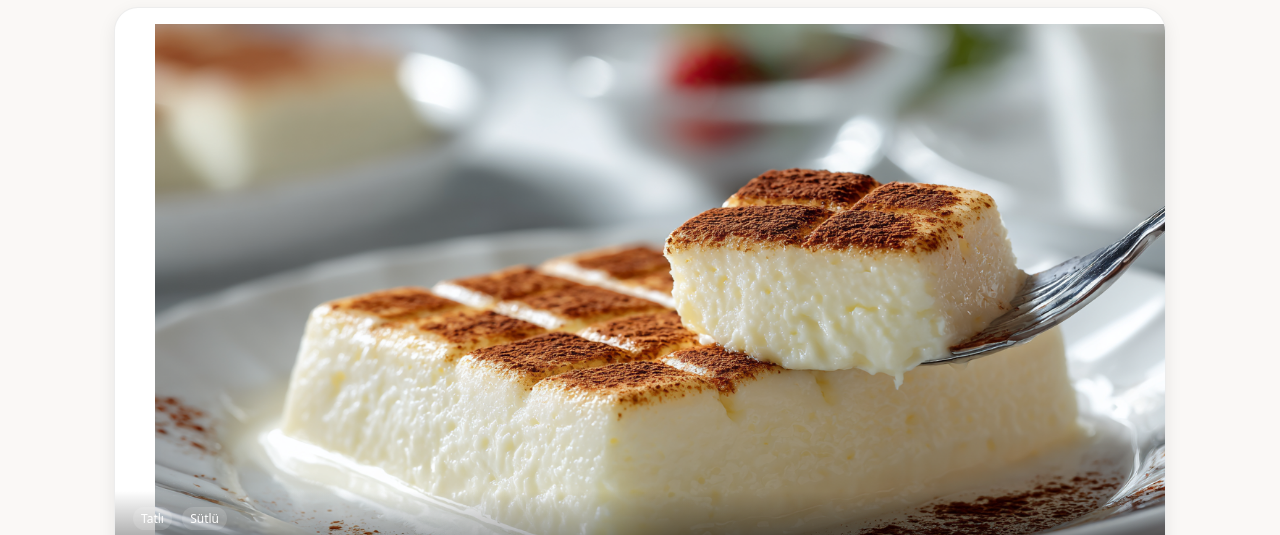
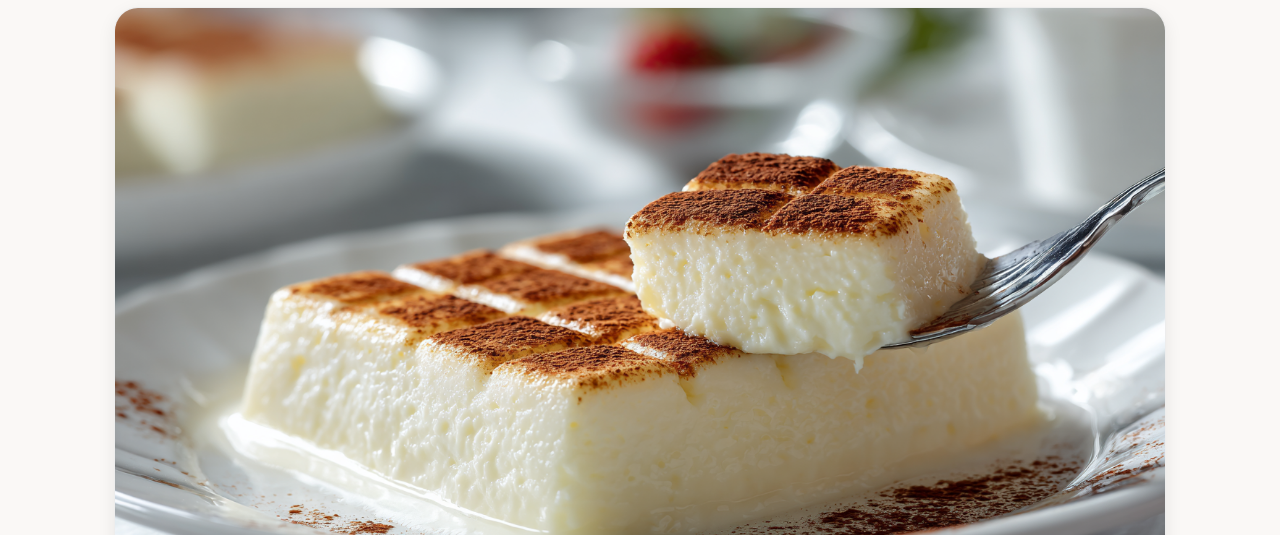
Before and after one commit to kadridgn01/tavuk-gogusu, a plain HTML site: page index.html in a window 1280 px wide. Shown: the part 69-604 px from the top of the page. Drawn offline with Linux system fonts and the light colour scheme.

Commit message:
Update index.html

```diff
--- a/index.html
+++ b/index.html
@@ -33,13 +33,14 @@
     .site-header{grid-template-columns:1fr auto}
   }
 
-  /* HERO – full-bleed görsel, kart içinde tam oturur */
-  .hero{position:relative;border-radius:24px;overflow:hidden}
-  .hero-media{position:relative;width:100%;background:#fff}
-  .hero-media::before{content:"";display:block;padding-top:56.25%} /* 16:9 */
-  .hero-media img{position:absolute;inset:0;width:100%;height:100%;object-fit:cover;object-position:center}
+  /* HERO: figure default margin fix + full-bleed */
+.hero { border-radius: 24px; overflow: hidden; }
+.hero-media { position: relative; width: 100%; margin: 0; display: block; }  /* <-- kritik */
+.hero-media::before { content: ""; display: block; padding-top: 56.25%; }     /* 16:9 oran */
+.hero-media img { position: absolute; inset: 0; width: 100%; height: 100%;
+  object-fit: cover; object-position: center; }
   /* oranı 4:3 yapmak istersen: figure classına ar-4x3 ekle */
-  .ar-4x3::before{padding-top:75%}
+ .ar-4x3::before { padding-top: 75%; }
   /* alt yazı barı */
   .hero-bar{position:absolute;left:0;right:0;bottom:0;
     padding:14px 18px;background:linear-gradient(180deg,#0000 0%,#0008 55%,#000b 100%);color:#fff}
```
